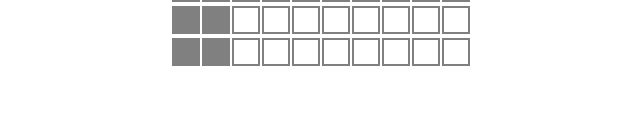
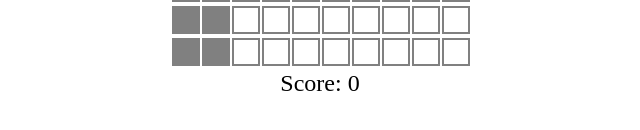
Before and after one commit to lmiller1990/vue-tetris, a Vue app: page / in a window 1280 px wide. Shown: the part 418-548 px from the top of the page, without its empty margins (320-960 px from the left). Built offline with nearby package versions, Linux system fonts and the light colour scheme.

Commit message:
Update tests

```diff
--- a/src/components/GameBoard.vue
+++ b/src/components/GameBoard.vue
@@ -3,6 +3,9 @@
     <div class="line" v-for="line in board">
       <div :class="[tile == 1 ? 'filled tile' : 'empty tile' ]" v-for="tile in line">
       </div>
+    </div>
+    <div class="score">
+      Score: {{ $store.state.score }}
     </div>
     <div v-if="$store.state.gameOver">
       <button class="restart button" @click="restart">
@@ -78,6 +81,12 @@
   }
 
   .restart.button {
-    border: 0.25em solid black;
+    border: 0.125em solid black;
+    display: inline-block;
+  }
+
+  .score {
+    display: inline-block;
+    font-size: 1.5em;
   }
 </style>
--- a/src/store/store.js
+++ b/src/store/store.js
@@ -17,7 +17,8 @@ const state = {
   board: [],
   currentBlock: { },
   shouldCreateNextBlock: true,
-  gameOver: false
+  gameOver: false,
+  score: 0
 }
 
 export const mutations = {
@@ -153,6 +154,7 @@ export const mutations = {
       // add new line at the start
       let newLine = new Array(state.board[0].length).fill(0)
       state.board.unshift(newLine)
+      state.score += 1
     }
   },
   RESTART_GAME (state) {
@@ -161,6 +163,7 @@ export const mutations = {
     }
     state.gameOver = false
     state.shouldCreateNextBlock = true
+    state.score = 0
   }
 }
 
```
Also changed, not shown: 2 other files (tests, documents, lock files or other folders).
